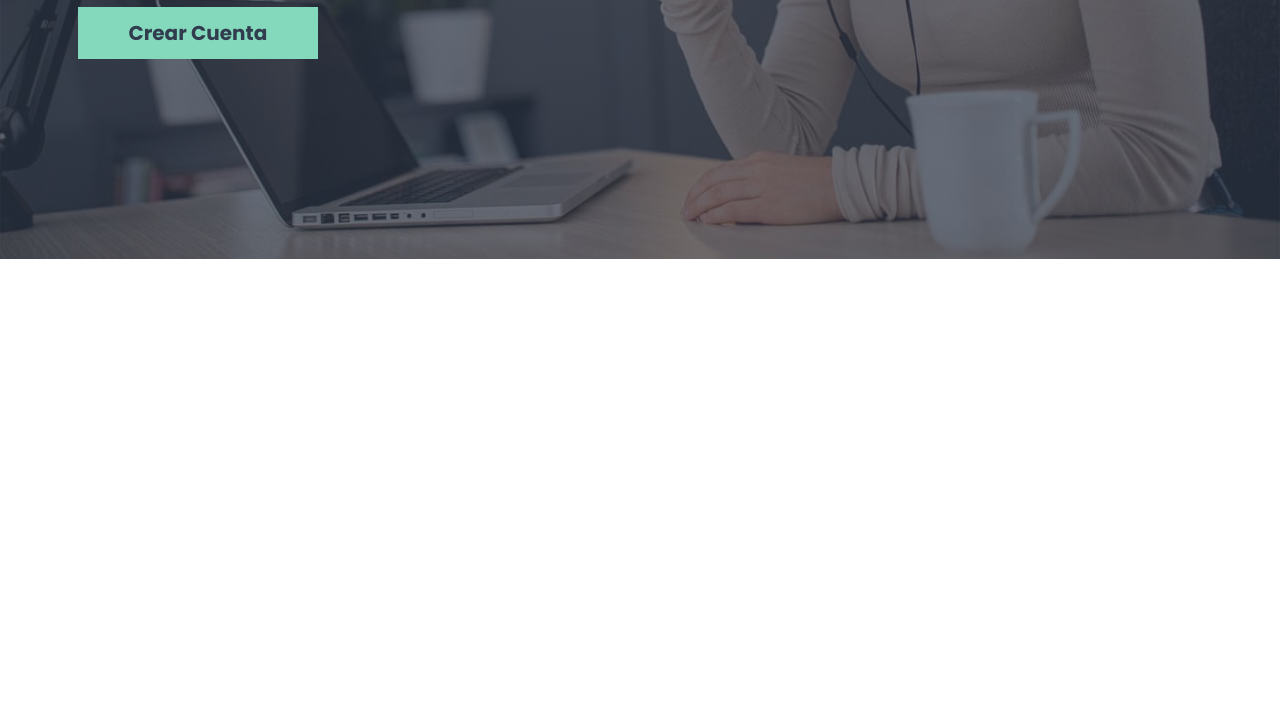
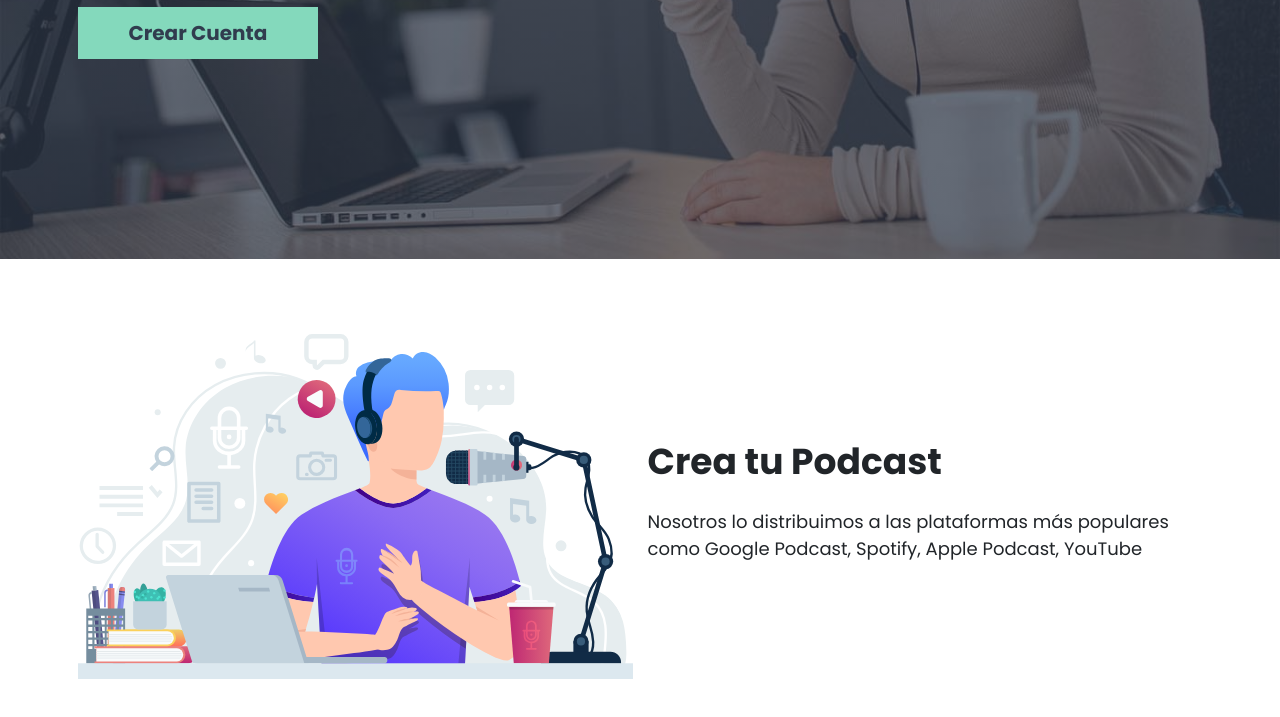
Before and after one commit to kevinacuna0194/PROYECTO-PodcastApp, a website: page index.html in a window 1280 px wide. Shown: the part 569-1286 px from the top of the page. Before the commit the page ends 828 px from the top, so only its background shows below. Drawn offline with Linux system fonts and the light colour scheme.

Commit message:
Creando la Sección de Crea tu Podcast

```diff
--- a/index.html
+++ b/index.html
@@ -29,6 +29,19 @@
         </div>
     </header>
 
+    <section class="container-xl py-4 crea-podcast">
+        <div class="row align-items-center">
+            <div class="col-md-6">
+                <img src="build/img/imagen_podcast.svg" alt="Imagen Podcast">
+            </div>
+
+            <div class="col-md-6">
+                <h2>Crea tu Podcast</h2>
+                <p class="mt-1">Nosotros lo distribuimos a las plataformas más populares como Google Podcast, Spotify, Apple Podcast, YouTube</p>
+            </div>
+        </div>
+    </section>
+
 </body>
 
 </html>
--- a/src/scss/_custom.scss
+++ b/src/scss/_custom.scss
@@ -11,6 +11,7 @@ $headings-font-family: 'Poppins', san-serif;
 $headings-font-weight: 700;
 $font-family-sans-serif: 'Poppins', san-serif;
 $font-size-root: 62.5%;
+$font-size-base: 1.8rem;
 $h1-font-size: 4.5rem;
 
 /** Espaciado **/
```
Also changed, not shown: build/css/app.css, 2 other files.
